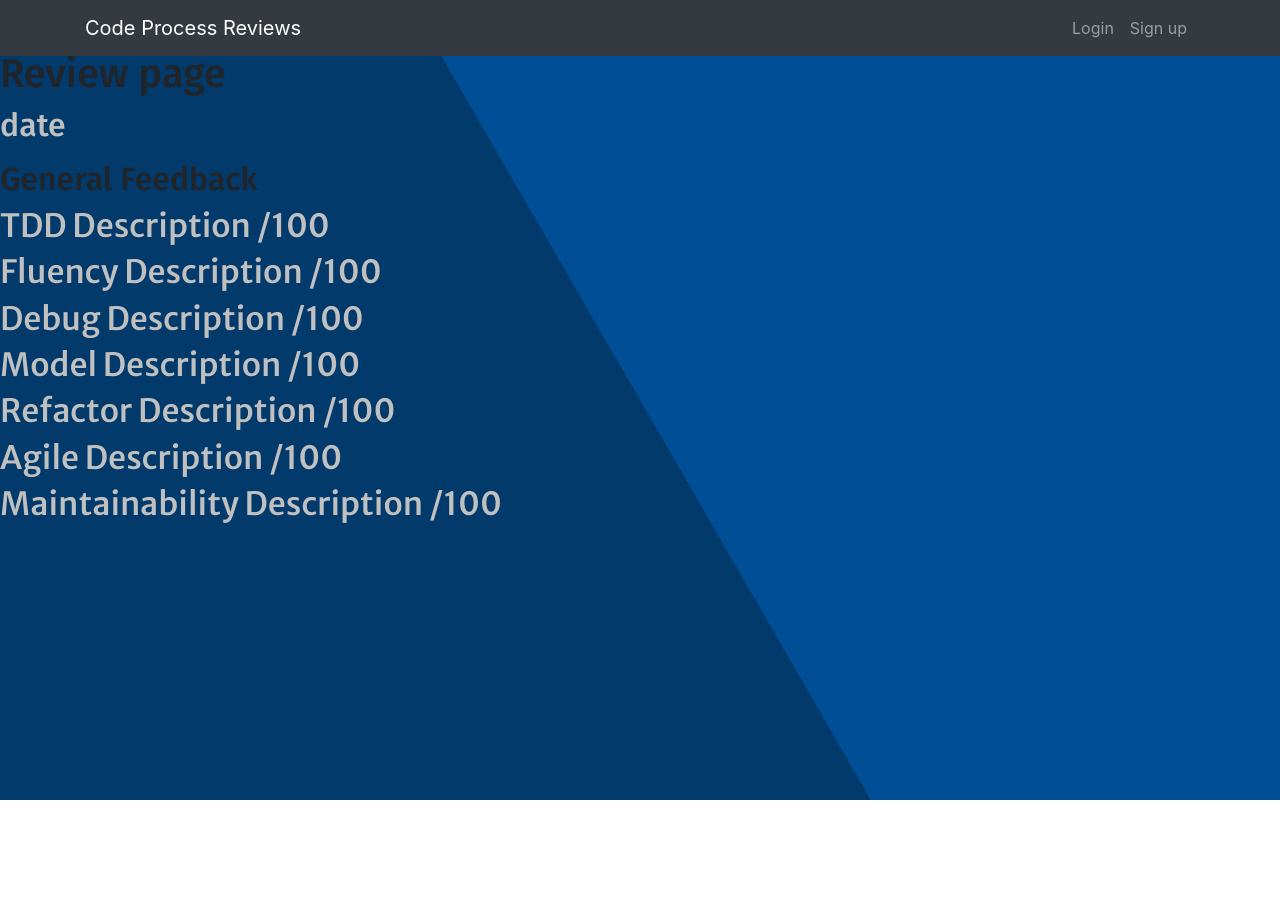
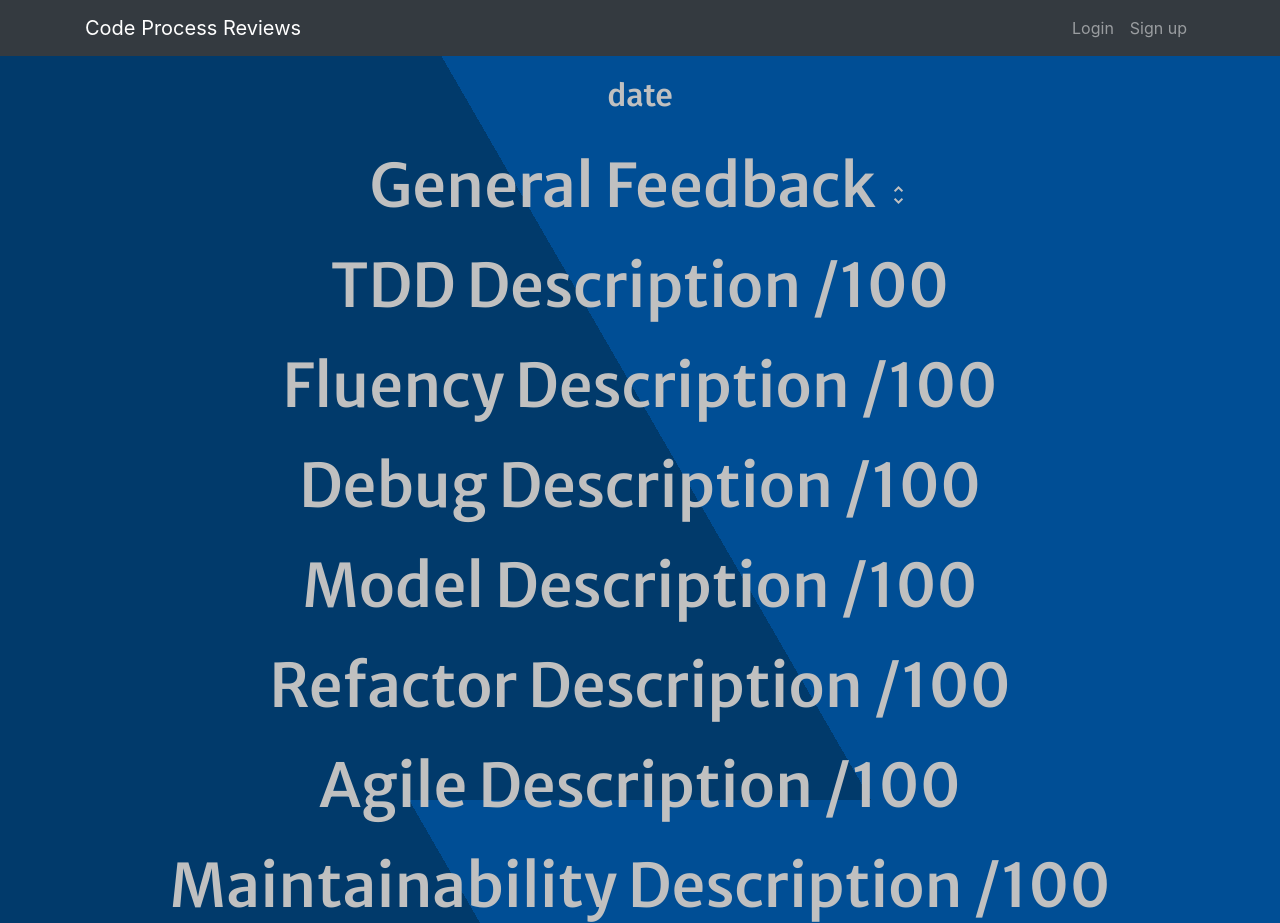
Before and after one commit to obean/ProcessReviewSite, a React (Create React App) app in the folder client/: page /reviews/1 in a window 1280 px wide. Before the commit the page ends 800 px from the top, so only its background shows below. Built offline with nearby package versions, Linux system fonts and the light colour scheme; no server answers; a web font is replaced by a local one.

Commit message:
review text box colour and border implemented

```diff
--- a/client/package.json
+++ b/client/package.json
@@ -9,12 +9,14 @@
     "bootstrap": "^4.5.3",
     "chart.js": "^2.9.4",
     "d3": "^6.2.0",
+    "material-design-icons": "^3.0.1",
     "react": "^17.0.1",
     "react-bootstrap": "^1.4.0",
     "react-chartjs-2": "^2.11.1",
     "react-datetime-picker": "^3.0.4",
     "react-dom": "^17.0.1",
     "react-multiple-datepicker": "^0.1.0",
+    "react-native-vector-icons": "^7.1.0",
     "react-router-dom": "^5.2.0",
     "react-scripts": "4.0.0",
     "recharts": "^1.8.5",
--- a/client/src/App.css
+++ b/client/src/App.css
@@ -1,9 +1,54 @@
+@import '~material-design-icons/iconfont/material-icons.css';
 
+
+      @font-face {
+        font-family: 'Material Icons';
+        font-style: normal;
+        font-weight: 400;
+        src: url(https://example.com/MaterialIcons-Regular.eot); /* For IE6-8 */
+        src: local('Material Icons'),
+          local('MaterialIcons-Regular'),
+          url(https://example.com/MaterialIcons-Regular.woff2) format('woff2'),
+          url(https://example.com/MaterialIcons-Regular.woff) format('woff'),
+          url(https://example.com/MaterialIcons-Regular.ttf) format('truetype');
+      }
+
+
+
+
+
+.material-icons {
+  font-family: 'Material Icons' ;
+  font-weight: normal;
+  font-style: normal;
+  font-size: 24px;  /* Preferred icon size */
+  display: inline-block ;
+  line-height: 1;
+  text-transform: none;
+  letter-spacing: normal;
+  word-wrap: normal;
+  white-space: nowrap;
+  direction: ltr;
+
+
+  /* Support for all WebKit browsers. */
+  -webkit-font-smoothing: antialiased;
+  /* Support for Safari and Chrome. */
+  text-rendering: optimizeLegibility;
+
+  /* Support for Firefox. */
+  -moz-osx-font-smoothing: grayscale;
+
+  /* Support for IE. */
+  font-feature-settings: 'liga';
+}
+
+/*
 .App {
   padding-top: 50px;
   height: 100%;
   width: 100%;
-}
+} */
 
 /*
 .App-logo {
--- a/client/src/components/bookReview.component.js
+++ b/client/src/components/bookReview.component.js
@@ -27,19 +27,20 @@ function BookReview() {
     setUser(user)
   }
 
-  const bookThis =  (id) => {
+  const bookThis = (id) => {
     fetch('http://localhost:9000/reviews/book', {
       method: "POST",
       headers: {
-        'Content-Type' : 'application/json'
+        'Content-Type': 'application/json'
       },
-        body: JSON.stringify({booking: {user: user.id, review: id}})
+      body: JSON.stringify({ booking: { user: user.id, review: id } })
     })
   }
 
   return (
 
     <div className="availableReviews">
+      book Review Page
       {avReviews.map(review => (
         <li key={review.id}>
           {review.booking_date}
--- a/client/src/components/review.js
+++ b/client/src/components/review.js
@@ -4,6 +4,9 @@ import ReviewList from './reviewList.component'
 import { Redirect, useParams } from 'react-router';
 import { userInfo } from "os";
 import { useHistory } from "react-router"
+import '../review.css'
+
+
 // HELLO COURTENAY
 
 function Review() {
@@ -109,8 +112,8 @@ function Review() {
                 </div>
 
                 <div id='GeneralFeedback'>
-                    <h2 onClick={() => hideGeneneralFeedback()} > General Feedback </h2>
-                    {showResult ? <p> {review.general_feedback} </p> : null}
+                    <h2 class="review_head" onClick={() => hideGeneneralFeedback()} > General Feedback <i className="material-icons">unfold_more</i> </h2>
+                    {showResult ? <div class="review_border">  <p class="review_text"> {review.general_feedback} </p> </div> : null}
                 </div>
 
                 <div id='TDD_description'>
--- a/client/src/profile.css
+++ b/client/src/profile.css
@@ -38,7 +38,10 @@
 
   .review_head {
     font-family: 'Merriweather Sans', sans-serif;
-    color: silver
+    color: silver;
+    font-size: 60px;
+    padding-top: 20px;
+    text-align: center;
   }
 
   .text_area_review {
--- /dev/null
+++ b/client/src/review.css
@@ -0,0 +1,10 @@
+.review_border{
+    border: dotted silver;
+    border-radius:  5px;
+    text-decoration-color: aliceblue;
+}
+
+.review_text {
+    color: whitesmoke;
+    font: 200;
+}
```
Also changed, not shown: 2 other files (tests, documents, lock files or other folders).
